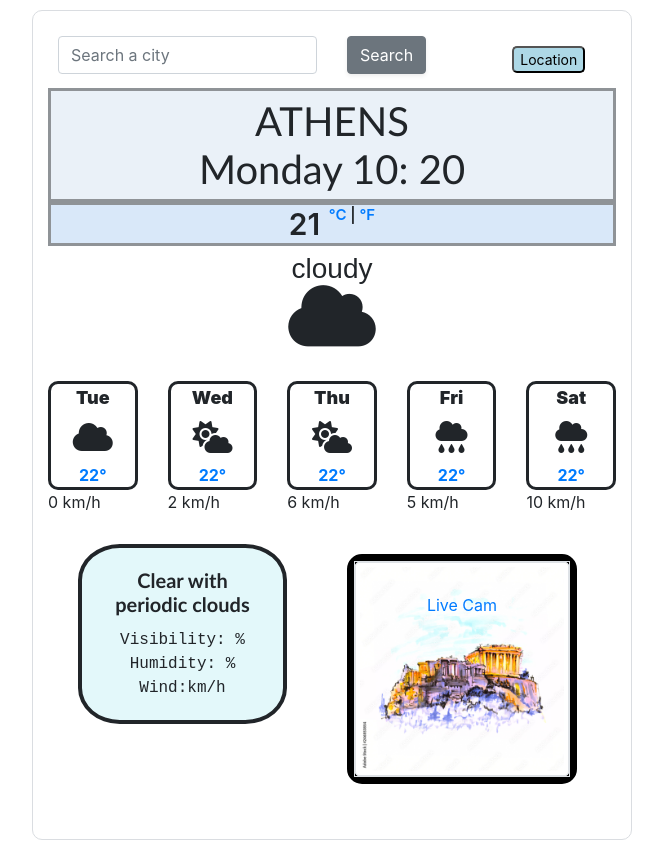
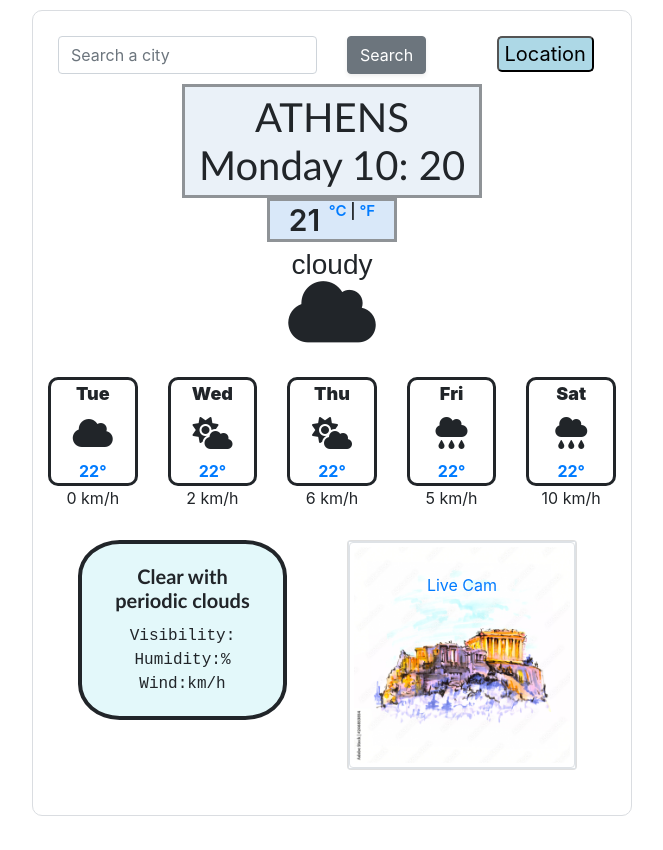
Before and after one commit to JackieTsakie/weather_project, a website built with Parcel: page index.html in a window 1280 px wide. Shown: the whole page, without its empty margins (308-971 px from the left). After the commit the page ends 826 px from the top, so only its background shows below. Built offline with nearby package versions, Linux system fonts and the light colour scheme; no server answers.

Commit message:
width changes

```diff
--- a/index.html
+++ b/index.html
@@ -144,8 +144,8 @@
                 <strong id="description"> Clear with periodic clouds </strong>
               </h5>
               <ul class="card-text">
-                <li>Visibility: <span id="visibility"></span>%</li>
-                <li>Humidity:<span id="humidity"></span> %</li>
+                <li>Visibility: <span id="visibility"></span></li>
+                <li>Humidity:<span id="humidity"></span>%</li>
                 <li>Wind:<span id="wind"></span>km/h</li>
               </ul>
             </div>
--- a/src/style.css
+++ b/src/style.css
@@ -19,16 +19,17 @@ h1 {
   font-family: "Gill Sans", "Gill Sans MT", Calibri, "Trebuchet MS", sans-serif;
   display: block;
   margin: 0 auto;
+  width: 300px;
   padding: 6px;
   border: 3px solid rgb(143, 147, 151);
   background: rgb(234, 241, 248);
 }
 
 .location-button {
-  font-size: 14px;
+  font-size: 20px;
   background-color: lightblue;
   display: block;
-  margin: 10px auto 5px;
+  margin: auto 5px;
   border-radius: 5px;
 }
 .dateTime {
@@ -38,6 +39,9 @@ h1 {
 h2 {
   background: rgb(217, 232, 249);
   border: 3px solid rgb(143, 147, 151);
+  display: block;
+  margin: 0 auto;
+  width: 130px;
 }
 
 #temperature {
@@ -131,6 +135,11 @@ h3 {
   border-width: 4px;
   border-radius: 20%;
 }
+.cardbody1 {
+  display: block;
+  margin: 0 auto;
+  text-align: center;
+}
 ul li {
   text-align: center;
 }
@@ -145,9 +154,6 @@ ul {
 
 .card {
   width: 230px;
-  margin: 40px 0;
+  margin: 30px 0;
   text-align: center;
-
-  border: 7px solid black;
-  border-radius: 15px;
 }
```
